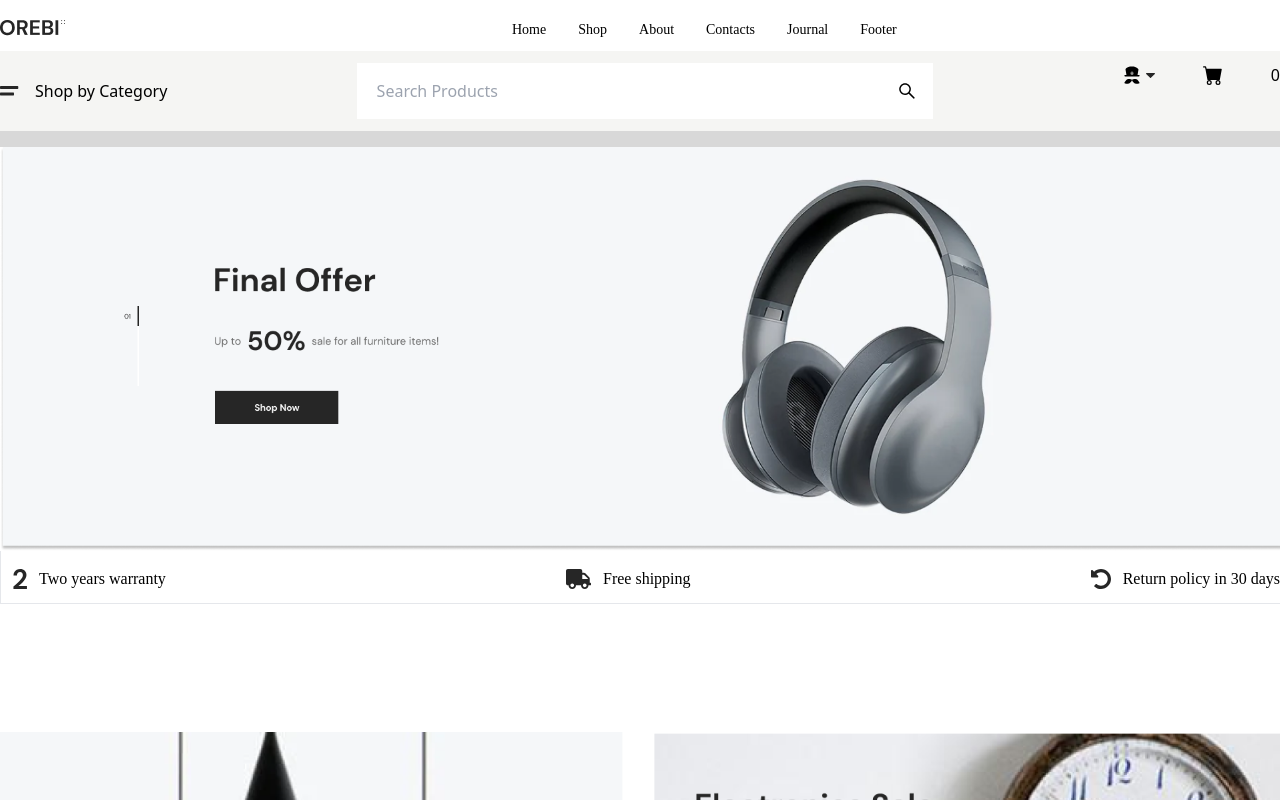
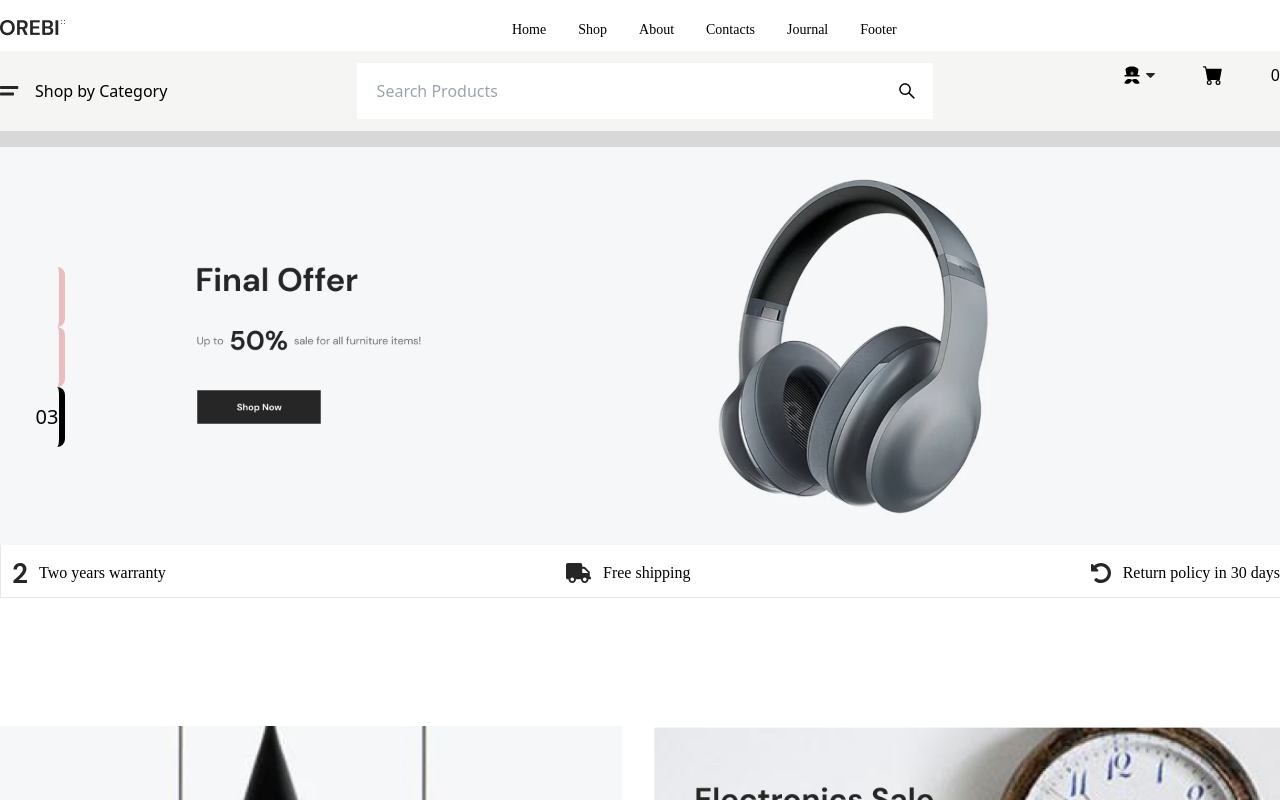
Before and after one commit to jibonrahaman/Orebi-fronted-E-commerce, a React (Vite) app: page / in a window 1280 px wide. Shown: the top 800 px of the page. Built offline with nearby package versions, Linux system fonts and the light colour scheme.

Commit message:
Banner slider

```diff
--- a/src/App.css
+++ b/src/App.css
@@ -1,4 +1,18 @@
-/* .slick-center{
-  transform: scale(1.1);
-  transition: all linear .5s;
-} */
+ .slick-dots {
+  position: absolute;
+  top: 30%;
+   left: 50px;
+   transform: translateX(-50%);
+}
+.slick-dots  li button {
+  width: 30px;
+  height: 60px;
+ border-right:6px solid rgb(235, 188, 188);
+ font-size: 0;
+ border-radius: 8px;
+}
+ .slick-dots  .slick-active button{
+  border-color: black;
+  font-size: 20px;
+
+}
--- a/src/Components/BannerPart/Banner.jsx
+++ b/src/Components/BannerPart/Banner.jsx
@@ -1,9 +1,35 @@
 import React from 'react'
 import BannerGroup from '../../assets/BannerGroup.png'
+import Slider from "react-slick";
+import "../../App.css"
 function Banner() {
+  const settings = {
+    dots: true,
+    autoplay: true,
+    speed: 2000,
+    autoplaySpeed: 2500,
+    infinite: true,
+    speed: 500,
+    slidesToShow: 1,
+    slidesToScroll: 1,
+    arrows: false,
+    appendDots: dots => (
+      <div class = "banner">
+        <ul > {dots} </ul>
+      </div>
+    ),
+    customPaging: i => (
+      <button> {`0${i + 1}`} </button>
+    )
+  };
   return (
-    <div className='bg-banner bg-cover bg-no-repeat'>
-<img src={BannerGroup} alt={BannerGroup} />
+    <div className='bg-banner bg-cover bg-no-repeat relative'>
+      <Slider {...settings}>
+      <img src={BannerGroup} alt={BannerGroup} />
+      <img src={BannerGroup} alt={BannerGroup} />
+      <img src={BannerGroup} alt={BannerGroup} />
+      </Slider>
+
     </div>
   )
 }
--- a/src/Components/NavPage/Nav.jsx
+++ b/src/Components/NavPage/Nav.jsx
@@ -40,9 +40,7 @@ function Nav() {
     const falseHover = (e) => {
       if (!dropref.current.contains(e.target)) {
         setopenCart(false)
-
       }
-
     }
     document.addEventListener("mousedown", falseHover)
     return () => {
@@ -63,9 +61,7 @@ function Nav() {
 const [total,setTotal]=useState(false)
 useEffect(()=>{
  let total = 0
-  cart.map((item)=>{
-   total += item.price * item.quantity
-  })
+  cart.map((item)=>{total += item.price * item.quantity })
   setTotal(total);
 }, [cart])
   return (
@@ -142,7 +138,7 @@ useEffect(()=>{
                         </svg>
                       </Flex>
                     </div></Link>
-                  <BsCartFill size={20} onClick={() => setopenCart(true)} />{cart.length}
+                  <BsCartFill className='cursor-pointer' size={20} onClick={() => setopenCart(true)} />{cart.length}
                 </Flex>
               </div>
             </Flex>
@@ -150,8 +146,8 @@ useEffect(()=>{
 
           {
             openCart &&
-            <div ref={dropref} className=" overflow-hidden overflow-y-scroll w-2/5 bg-black text-white h-[650px]  absolute top-0 right-0 border-solid border-white border-3">
-              <MdCancelPresentation onClick={() => setopenCart(false)} size={40} className=' absolute top-0 right-0 text-white ' />
+            <div ref={dropref} className="z-20 overflow-hidden overflow-y-scroll w-2/5 bg-black text-white h-[650px]  absolute top-0 right-0 border-solid border-white border-3">
+              <MdCancelPresentation onClick={() => setopenCart(false)} size={40} className=' cursor-pointer absolute top-0 right-0 text-white ' />
               <ul className=' flex justify-between  mt-14 border-2 items-center  px-2  py-2 text-lg bg-[#5b5353] '>
                 <li className=' '>Remove</li>
                 <li className=''>Product Name</li>
@@ -162,7 +158,7 @@ useEffect(()=>{
               {
                 cart.length > 0 ?
                   (cart.map((item, index) => (
-                    <ul key={index} className=' flex   px-2 gap-y-2  border-black border-2 bg-white text-black py-3 text-center items-center justify-between'>
+                    <ul key={index} className=' flex   px-2 gap-y-2  border-white border-2 bg-black text-white py-3 text-center items-center justify-between'>
                       <button onClick={() => handleRemove(item)} className=' text-red-500 text-2xl'><FaDeleteLeft /></button>
                       <li className=''>{item.title}</li>
                       <li className=''> {item.price}</li>
@@ -182,7 +178,7 @@ useEffect(()=>{
                   </div>
                   )
               }
-              <div className=' border border-red-400 border-t-4 mt-2'></div>
+              <div className=' border border-white border-t-4 mt-2'></div>
               <h2 className=' text-right  text-xl py-5 mr-10   '>Total : {total} </h2>
             </div>
           }
```
Also changed, not shown: src/assets/BannerGroup.png.
